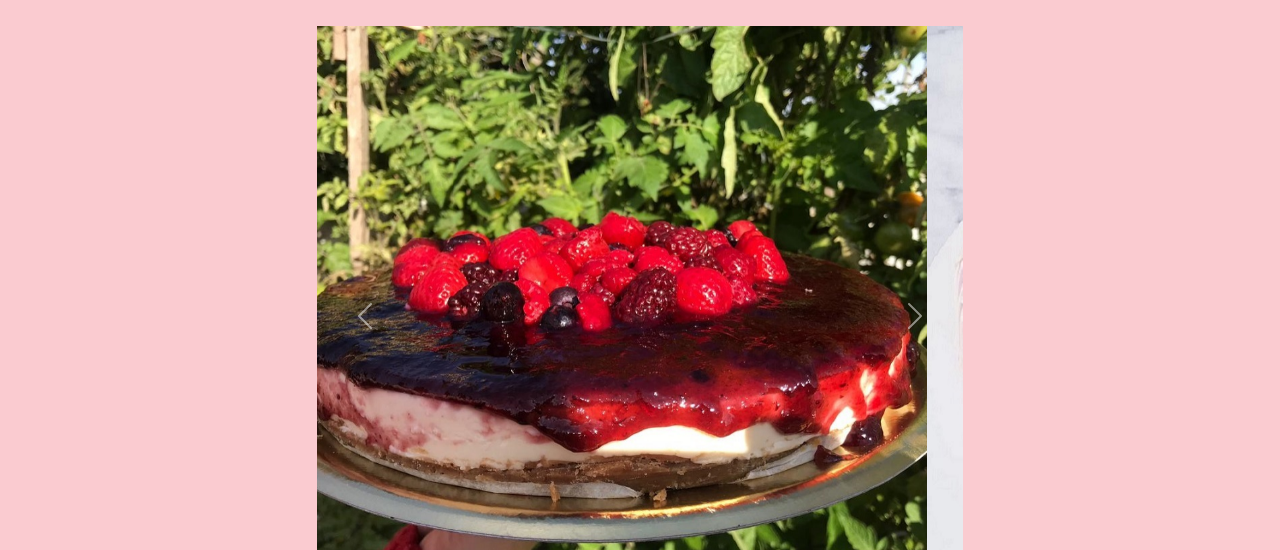
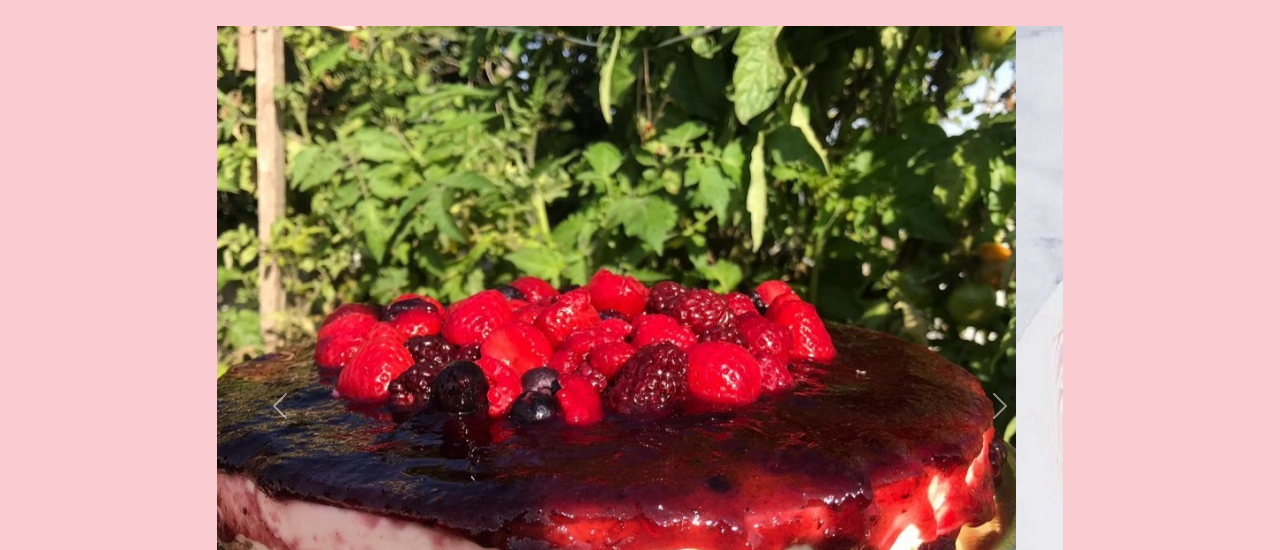
Before and after one commit to NahueCant/ProyectoCoder, a plain HTML site: page index.html in a window 1280 px wide. Shown: the part 250-800 px from the top of the page. Drawn offline with nearby package versions, Linux system fonts and the light colour scheme.

Commit message:
actualizacion

```diff
--- a/sass/_LosClass.scss
+++ b/sass/_LosClass.scss
@@ -83,8 +83,8 @@
 	justify-content: space-evenly;
 }
 .car {
-	width: 670px;
-	height: 500px;
+	width: 870px;
+	height: 700px;
 }
 .noTMargin {
 	margin-top: 0px;
```
Also changed, not shown: css/style.css.
